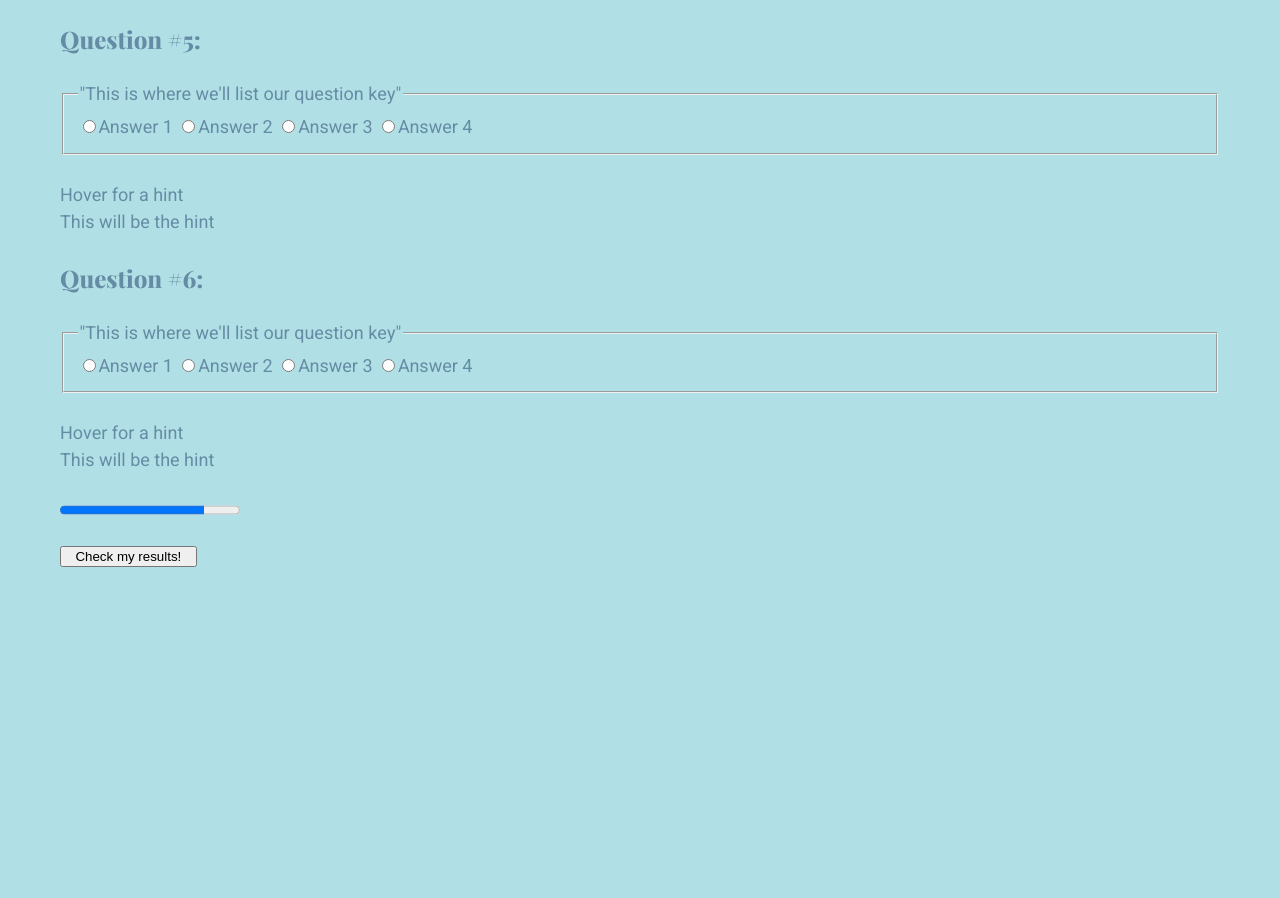
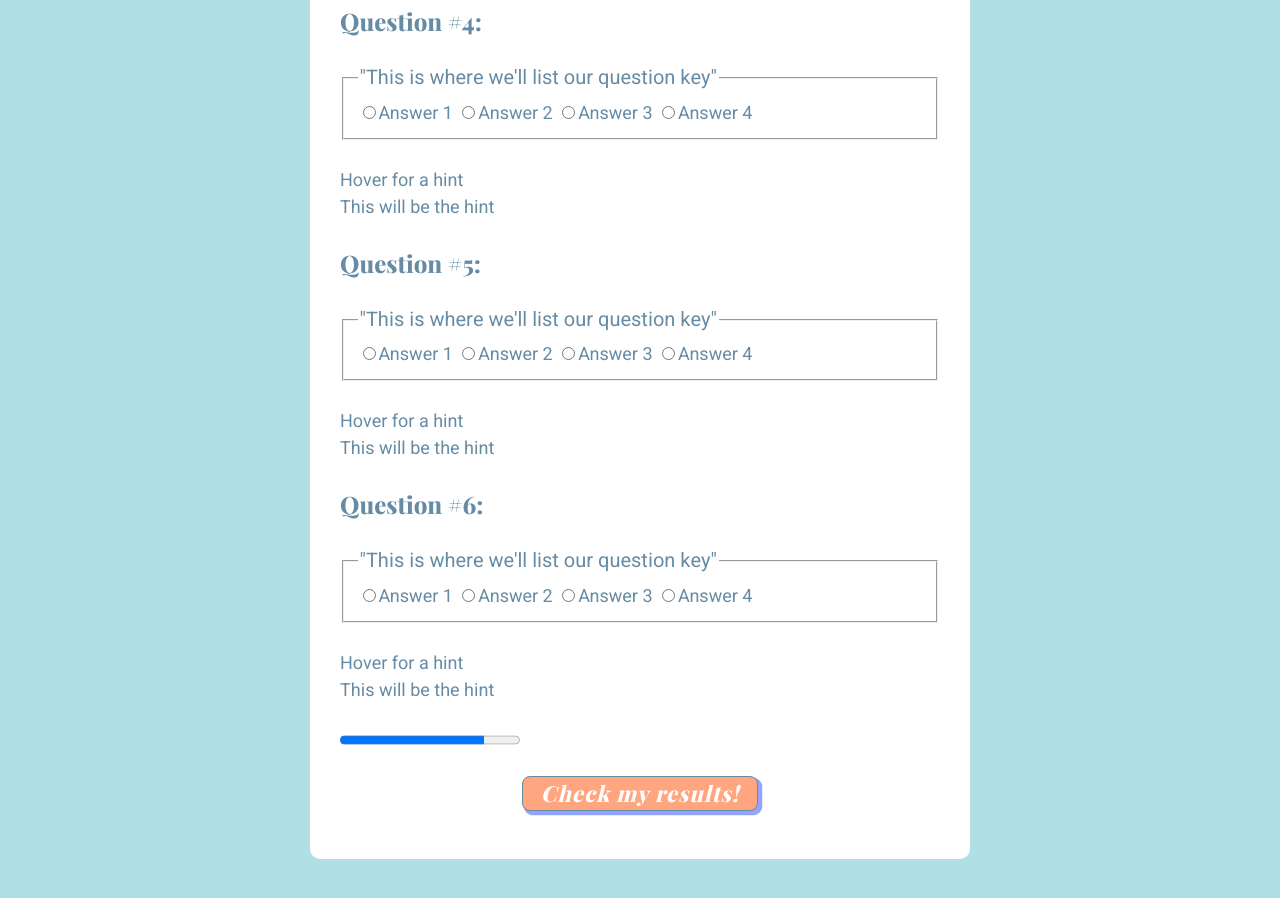
Before and after one commit to Charfeather/triviaGroupProject, a plain HTML site: page index.html in a window 1280 px wide. Shown: the part 1600-2498 px from the top of the page. Before the commit the page ends 2245 px from the top, so only its background shows below. Drawn offline with nearby package versions, Linux system fonts and the light colour scheme; no server answers; a web font is replaced by a local one.

Commit message:
started trivia form design

```diff
--- a/index.html
+++ b/index.html
@@ -25,8 +25,8 @@
                 <input class="button" id="signup-submit-btn" type="submit" value="&nbsp Submit &nbsp">
             </form>
         </div>
-        <div class="questions">
-            <h2></h2>
+        <div class="questions-container">
+            <h2 id="trivia-header">Trivia Quiz</h2>
             <form id="trivia-form">
                 <div id="question1">
                     <h3>Question #1:</h3>
@@ -110,7 +110,9 @@
                 <progress value="80" max="100">80%</progress>
                 <br>
                 <br>
-                <input class="button" type="submit" id="trivia-submit" value="&nbsp Check my results! &nbsp">
+                <div id="trivia-btn-div">
+                    <input class="button" type="submit" id="trivia-submit-btn" value="&nbsp Check my results! &nbsp">
+                </div>
             </form>
         </div>
     </body>
--- a/style.css
+++ b/style.css
@@ -37,7 +37,7 @@ h3 {
     font-family: 'Monoton', cursive;
     font-weight: 400;
     text-transform: uppercase;
-    font-size: clamp(1rem, 10vw, 4rem);
+    font-size: 72px;
     line-height: 0.75em;
     text-shadow: 3px 1px 1px #4af7ff, 2px 2px 1px #165bfb, 4px 2px 1px #4af7ff,
     3px 3px 1px #165bfb, 5px 3px 1px #4af7ff, 4px 4px 1px #165bfb,
@@ -66,7 +66,7 @@ h3 {
 }
 #signup-div h3 {
     font-size: 30px;
-    margin-bottom: .8rem;
+    margin-bottom: .7rem;
 }
 #signup-form {
     position: relative;
@@ -93,6 +93,7 @@ h3 {
     outline: none;
     border-radius: 8px;
     letter-spacing: 1px;
+    /* text-shadow: 1px 1px 1px #e5d5e5; */
 }
 #signup-submit-btn:hover {
     color: #ffedff;
@@ -132,7 +133,59 @@ input:-webkit-autofill:focus {
     box-shadow: inset 0 0 20px 20px rgb(253, 239, 132) !important;
 }
 
+/* trivia section */
+.questions-container {
+    background: #fff;
+    width: 90%;
+    max-width: 600px;
+    margin: 100px auto 0;
+    border-radius: 10px;
+    padding: 30px
+}
+#trivia-header {
+    color: #95a4ff;
+    font-family: 'Monoton', cursive;
+    font-weight: 400;
+    font-size: 45px;
+    text-transform: uppercase;
+    text-align: center;
+    margin-top: 1rem;
+    margin-bottom: 0rem;
+}
 
+#trivia-form {
+    display: block;
+    /* text-align: center; */
+}
+
+.fieldset {
+    display: block;
+}
+
+.fieldset legend {
+    font-size: 20px;
+}
+
+#trivia-btn-div {
+    text-align: center;
+}
+
+#trivia-submit-btn {
+    /* display: block; */
+    cursor: pointer;
+    color: white;
+    background: #ffa580;
+    border: 1px solid #668ba4;
+    box-shadow: 3px 3px 1px 1px #95a4ff, 3px 3px 1px 1px #668ba4;
+    font-family: 'Playfair Display', serif;
+    font-style: italic;
+    font-size: 22px;
+    height: 35px;
+    width: fit-content;
+    outline: none;
+    border-radius: 8px;
+    letter-spacing: 1px;
+}
 
 
 
```
